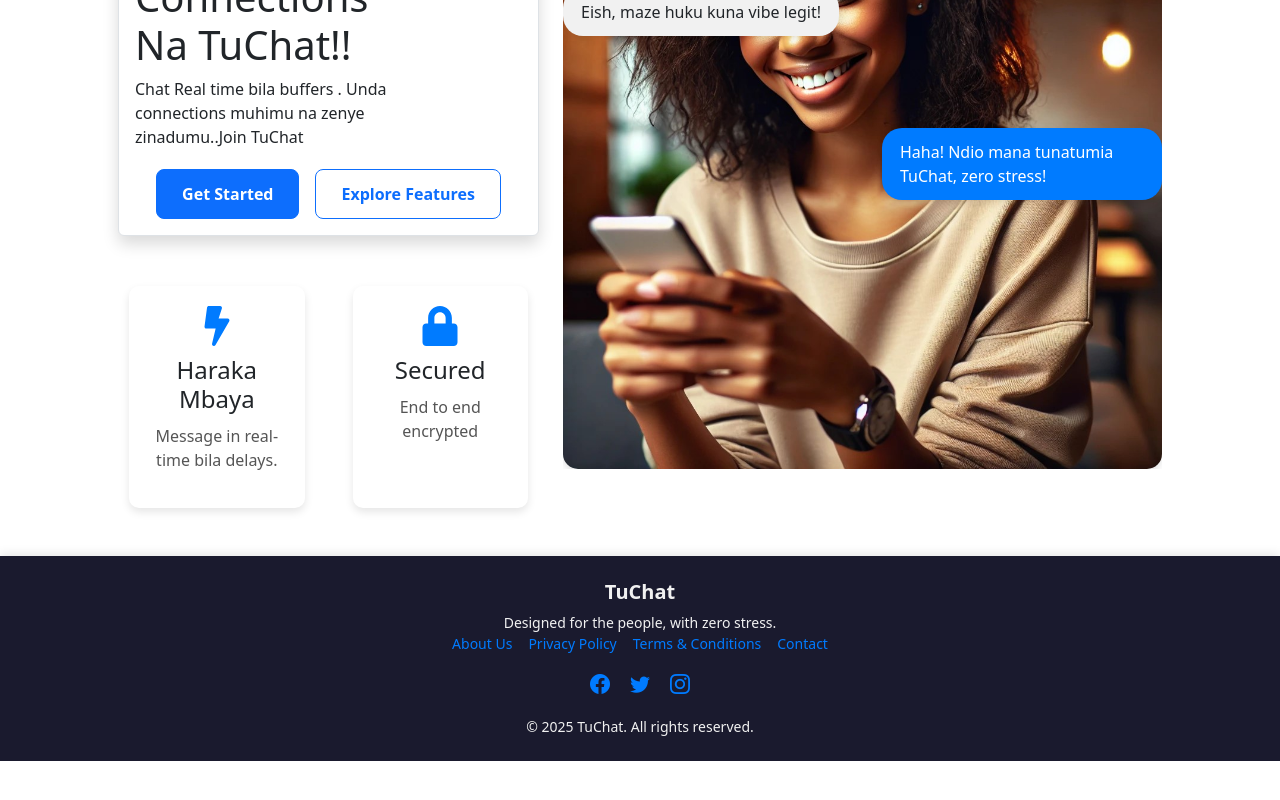
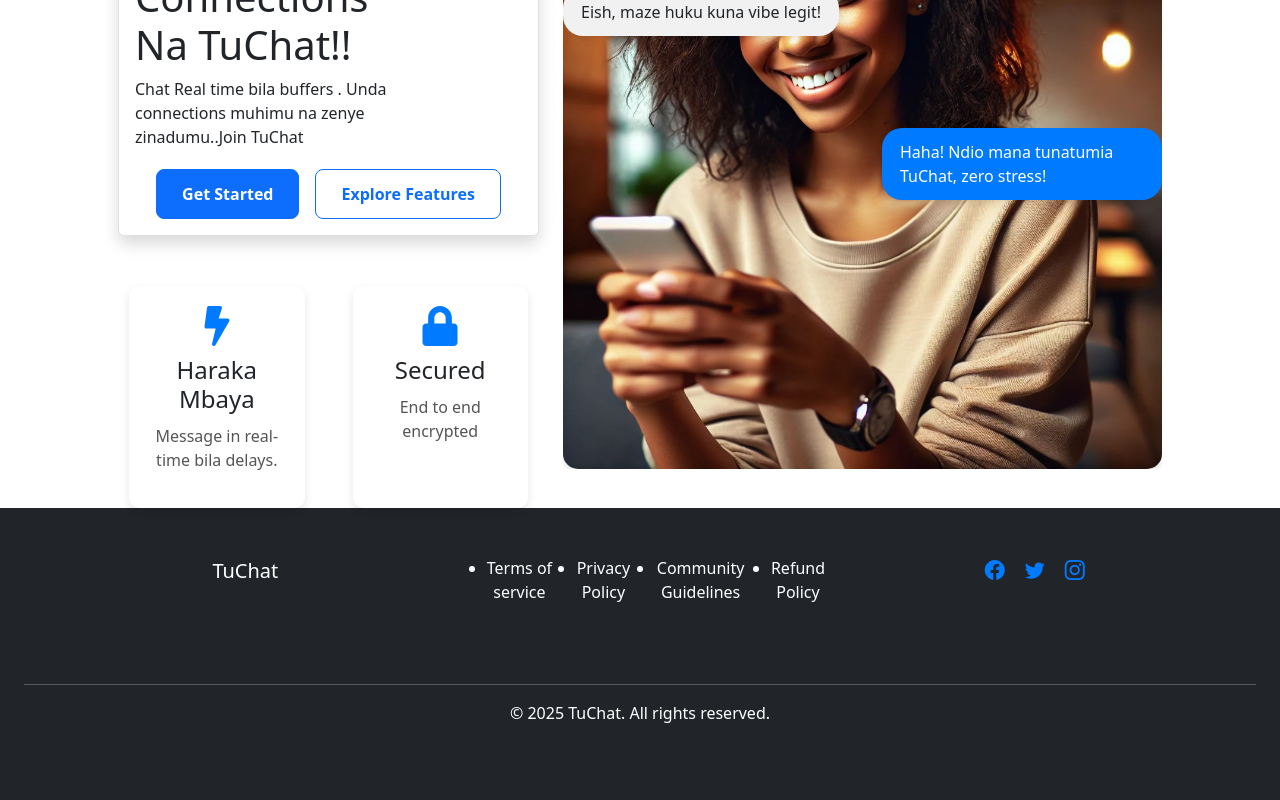
Before and after one commit to johnson-Omwoyo/TuChat, a React (Vite) app in the folder client/: page / in a window 1280 px wide. Shown: the part 282-1082 px from the top of the page. Before the commit the page ends 1043 px from the top, so only its background shows below. Built offline with nearby package versions, Linux system fonts and the light colour scheme; a web font is replaced by a local one.

Commit message:
Refactor footer component to improve styling and add additional links and social media icons

```diff
--- a/client/src/includes/footer.jsx
+++ b/client/src/includes/footer.jsx
@@ -4,37 +4,52 @@ import "./nav_foot.css";
 
 const Footer = () => {
   return (
-        <footer className="footer justify-content-between mt-5 py-4">
-            <div className="container">
-                {/* Footer Branding */}
-                <h5 className="fw-bold">TuChat</h5>
-                <p className="text-muted-white">Designed for the people, with zero stress.</p>
-
-                {/* Footer Links */}
-                <div className="footer-links d-flex justify-content-center gap-3">
-                    <Link to="#" className="footer-link">About Us</Link>
-                    <Link to="#" className="footer-link">Privacy Policy</Link>
-                    <Link to="#" className="footer-link">Terms & Conditions</Link>
-                    <Link to="#" className="footer-link">Contact</Link>
+    <div className="container-fluid bg-dark text-white text-center">
+      <div className="row p-5">
+        <div className="col fs-5"> TuChat</div>
+        <div className="col-4 ">
+          <ul className="d-md-flex gap-4 footer-links text-center">
+            <li className="">Terms of service</li>
+            <li className=""> Privacy Policy</li>
+            <li className="">Community Guidelines</li>
+            <li className="">Refund Policy</li>
+          </ul>
         </div>
-
-                {/* Social Media Icons */}
-                <div className="social-icons mt-3">
-                    <a href="https://facebook.com" target="_blank" rel="noopener noreferrer">
+        <div className="col social-icons text-center">
+          {" "}
+          <a
+            href="https://facebook.com"
+            target="_blank"
+            rel="noopener noreferrer"
+          >
             <i className="bi bi-facebook"></i>
           </a>
-                    <a href="https://twitter.com" target="_blank" rel="noopener noreferrer">
+          <a
+            href="https://twitter.com"
+            target="_blank"
+            rel="noopener noreferrer"
+          >
             <i className="bi bi-twitter"></i>
           </a>
-                    <a href="https://instagram.com" target="_blank" rel="noopener noreferrer">
+          <a
+            href="https://instagram.com"
+            target="_blank"
+            rel="noopener noreferrer"
+          >
             <i className="bi bi-instagram"></i>
           </a>
         </div>
-
+      </div>
+      <div className="row p-0 m-0">
+        <div className="col">
+          <hr />
           {/* Copyright */}
-                <p className="text-muted-white mt-3">&copy; {new Date().getFullYear()} TuChat. All rights reserved.</p>
+          <p className="text-muted-white mt-3">
+            &copy; {new Date().getFullYear()} TuChat. All rights reserved.
+          </p>
         </div>
-        </footer>
+      </div>
+    </div>
   );
 };
 
```
Lines whose indentation alone changed are shown as unchanged.
